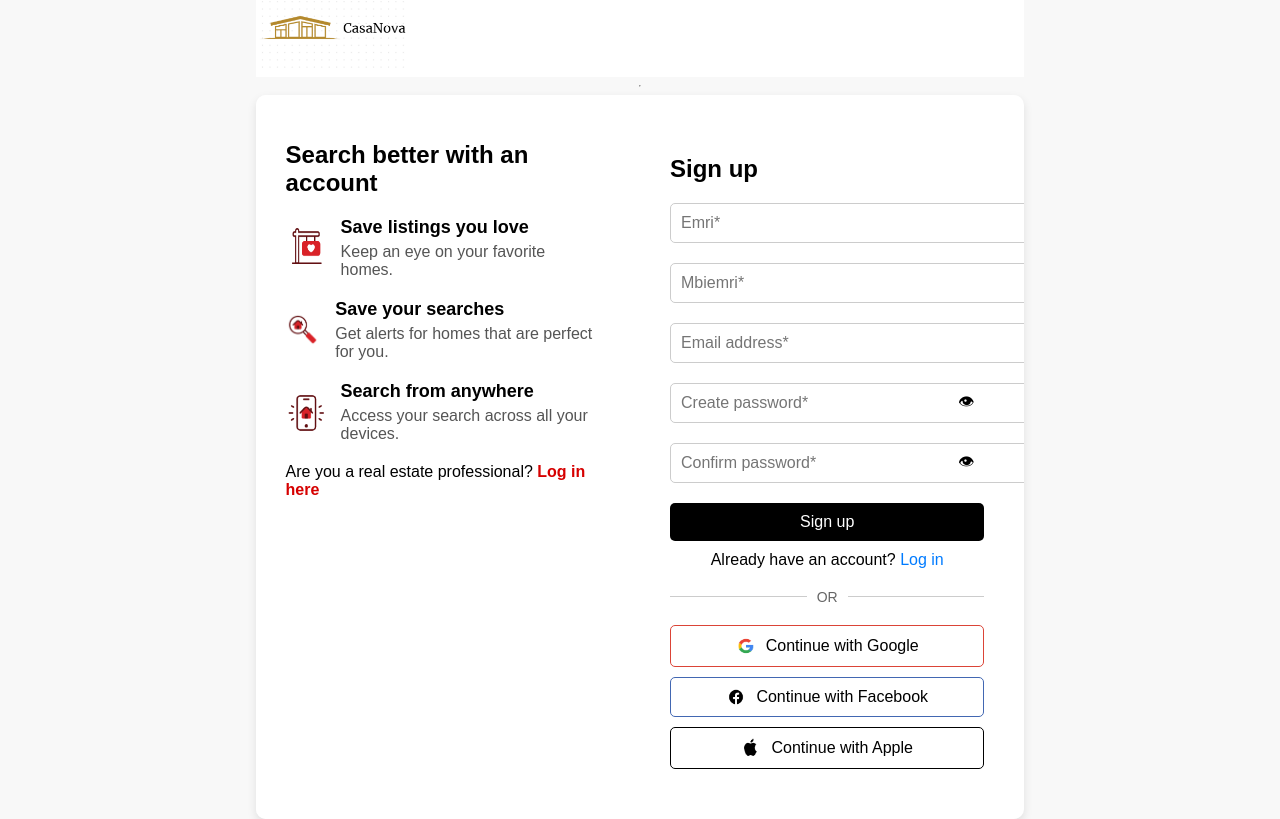
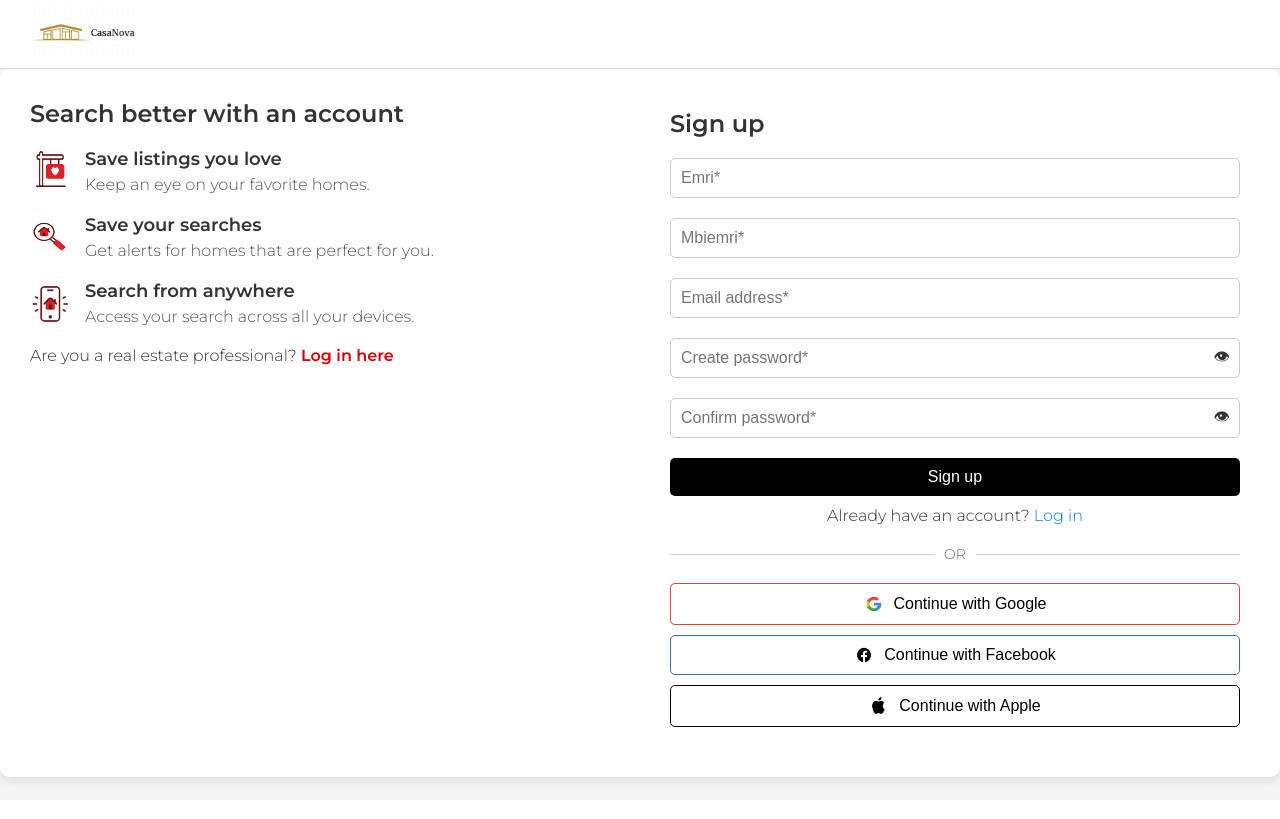
Before and after one commit to FlorentLatifi/CasaNova, a PHP site: page /signup.html in a window 1280 px wide. After the commit the page ends 787 px from the top, so only its background shows below. Run offline with PHP 8.4, Linux system fonts and the light colour scheme.

Commit message:
nav singup login

```diff
--- a/signup.html
+++ b/signup.html
@@ -6,10 +6,13 @@
     <title>Singup page</title>
     <link rel="stylesheet" href="singupstyle.css">
 </head>
+
 <body>
-  <div id="con">
-  <div class="logo-nav"><img src="fotot/logo.png" alt="" class="logo-login"></div>
-  <hr>
+    <div class="nav">
+        <div class="nav-logo">
+         <a href="index.html"><img src="./fotot/logo.png" alt="Logo" /></a>
+        </div>
+    </div>
     <div class="container">
         <div class="info-section">
             <h1>Search better with an account</h1>
--- a/singupstyle.css
+++ b/singupstyle.css
@@ -1,37 +1,56 @@
 /* General Styles */
-body {
-    font-family: Arial, sans-serif;
+@import url("https://fonts.googleapis.com/css2?family=Cormorant+Garamond:ital@1&family=Montserrat:wght@300;400;500;600&display=swap");
+* {
     margin: 0;
     padding: 0;
-    background-color: #f8f8f8;
+    box-sizing: border-box;
+  }
+body {
+    font-family: "Montserrat", serif;
+    font-optical-sizing: auto;
+    font-weight: 300;
+    font-style: normal;
+    background-color: #f5f5f5;
+    color: #333;
+    display: flex; /* Enable flexbox for alignment */
+    flex-direction: column; /* Stack elements (e.g., navbar, container) vertically */
+    min-height: 100vh; /* Ensure the full height of the viewport */
+  }
+  .main-wrapper {
+    display: flex; /* Enable flexbox inside the wrapper */
+    justify-content: center; /* Center containers horizontally */
+    align-items: center; /* Center containers vertically */
+    flex-grow: 1; /* Take up available vertical space */
+    gap: 20px; /* Add space between multiple containers */
+    padding: 20px; /* Add some space around the containers */
+  }
+
+
+.nav {
     display: flex;
-    justify-content: center;
+    justify-content: space-between;
     align-items: center;
-    height: 100vh;
-}
+    background-color: white;
+    padding: 0px 30px;
+    border-bottom: 1px solid #ddd;
+    position: sticky;
+    top: 0;
+  }
 
-#con{
-  display: flex;
-  justify-content: center;
-  flex-direction: column;
-
-}
-.logo-nav{
-  background-color: white;
-}
-
-.logo-login{
-  width: 20%;
-  height: auto;
-}
+  .nav-logo img {
+    height: 4rem;
+    width: auto;
+    object-fit: contain;
+  }
 
 .container {
     display: flex;
-    max-width: 1000px;
+    max-width: 2000px;
     background: #ffffff;
     box-shadow: 0 4px 10px rgba(0, 0, 0, 0.1);
     border-radius: 10px;
     overflow: hidden;
+    flex-grow: 0;
 }
 
 /* Left Section */
```
Also changed, not shown: login.css (+17 -15 lines), login.html (+5 -2 lines).
